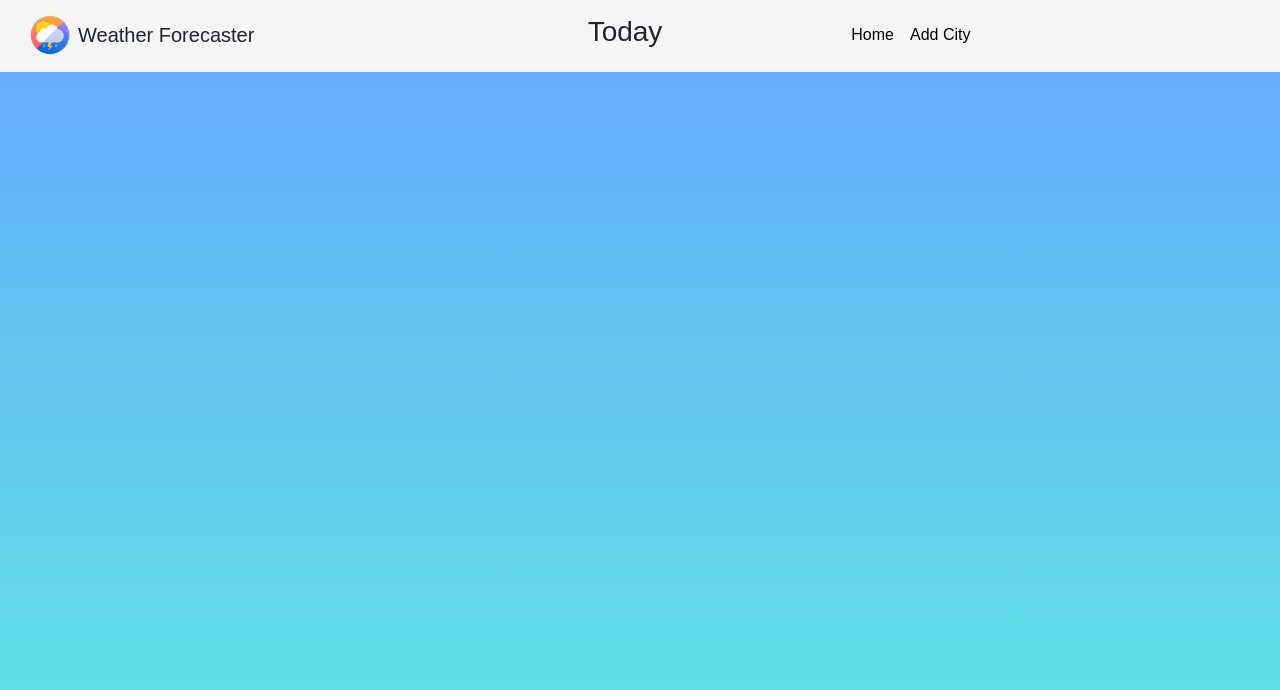
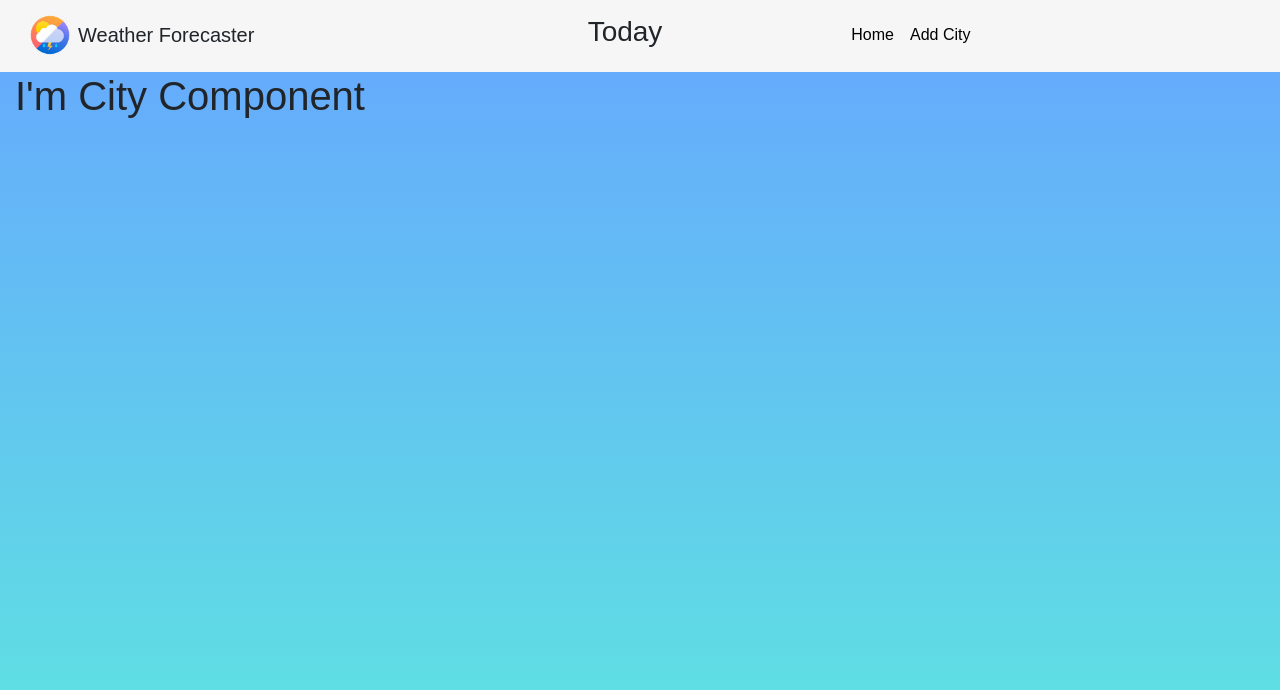
Before and after one commit to rishavpandey43/weather-app, a React (Create React App) app in the folder front-end/: page /detail in a window 1280 px wide. Shown: the top 690 px of the page. Built offline with nearby package versions, Linux system fonts and the light colour scheme.

Commit message:
added detail page and also added it's route to the app

```diff
--- a/front-end/src/Routes.js
+++ b/front-end/src/Routes.js
@@ -1,8 +1,9 @@
 import React from "react";
-import { Route, Switch,  } from "react-router-dom";
+import { Route, Switch, Redirect } from "react-router-dom";
 
 import Home from "./components/Home/home";
 import AddCity from "./components/AddCity/addCity";
+import CityDetail from './components/cityDetail/cityDetail';
 
 function Routes(mainProps) {
   return (
@@ -17,6 +18,12 @@ function Routes(mainProps) {
         path="/add"
         render={props => <AddCity {...props} {...mainProps} />}
       ></Route>
+      <Route
+        exact
+        path="/detail"
+        render={props => <CityDetail {...props} {...mainProps} />}
+      ></Route>
+      <Redirect to="/" />
     </Switch>
   );
 }
--- /dev/null
+++ b/front-end/src/components/cityDetail/cityDetail.jsx
@@ -0,0 +1,13 @@
+import React, { Component } from 'react'
+
+class CityDetail extends Component {
+  render() {
+    return (
+      <div>
+        <h1>I'm City Component</h1>
+      </div>
+    )
+  }
+}
+
+export default CityDetail;
```
Also changed, not shown: front-end/src/components/cityDetail/cityDetail.css (added).
